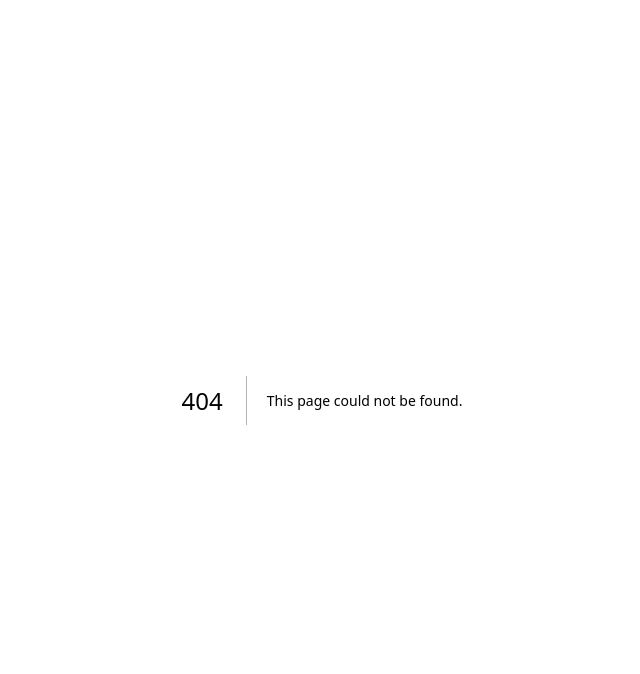
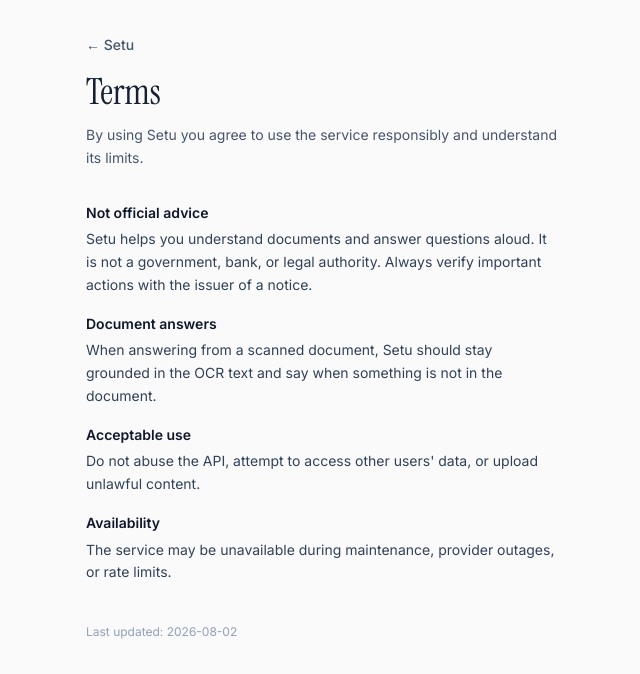
Before and after one commit to puranikyashaswin/setu, a Next.js app in the folder web/: page /terms in a window 1280 px wide. Before the commit this address had no page. Shown: the top 674 px of the page, without its empty margins (318-958 px from the left). Built offline with nearby package versions, Linux system fonts and the light colour scheme.

Commit message:
Add a Terms page for acceptable use and document limits.
States Setu is not official advice and must stay grounded in OCR text.

```diff
--- /dev/null
+++ b/web/app/terms/page.tsx
@@ -0,0 +1,44 @@
+import Link from "next/link";
+
+export default function TermsPage() {
+  return (
+    <main className="mx-auto min-h-dvh max-w-lg px-5 py-10 pt-[max(2rem,env(safe-area-inset-top))]">
+      <Link href="/" className="text-sm font-medium text-slate-600">
+        ← Setu
+      </Link>
+      <h1 className="font-display mt-4 text-4xl text-[#172033]">Terms</h1>
+      <p className="mt-3 text-sm leading-relaxed text-slate-600">
+        By using Setu you agree to use the service responsibly and understand its limits.
+      </p>
+      <section className="mt-8 space-y-4 text-sm leading-relaxed text-slate-700">
+        <div>
+          <h2 className="font-semibold text-slate-900">Not official advice</h2>
+          <p className="mt-1">
+            Setu helps you understand documents and answer questions aloud. It is not a government,
+            bank, or legal authority. Always verify important actions with the issuer of a notice.
+          </p>
+        </div>
+        <div>
+          <h2 className="font-semibold text-slate-900">Document answers</h2>
+          <p className="mt-1">
+            When answering from a scanned document, Setu should stay grounded in the OCR text and say
+            when something is not in the document.
+          </p>
+        </div>
+        <div>
+          <h2 className="font-semibold text-slate-900">Acceptable use</h2>
+          <p className="mt-1">
+            Do not abuse the API, attempt to access other users&apos; data, or upload unlawful content.
+          </p>
+        </div>
+        <div>
+          <h2 className="font-semibold text-slate-900">Availability</h2>
+          <p className="mt-1">
+            The service may be unavailable during maintenance, provider outages, or rate limits.
+          </p>
+        </div>
+      </section>
+      <p className="mt-10 text-xs text-slate-400">Last updated: 2026-08-02</p>
+    </main>
+  );
+}
```
